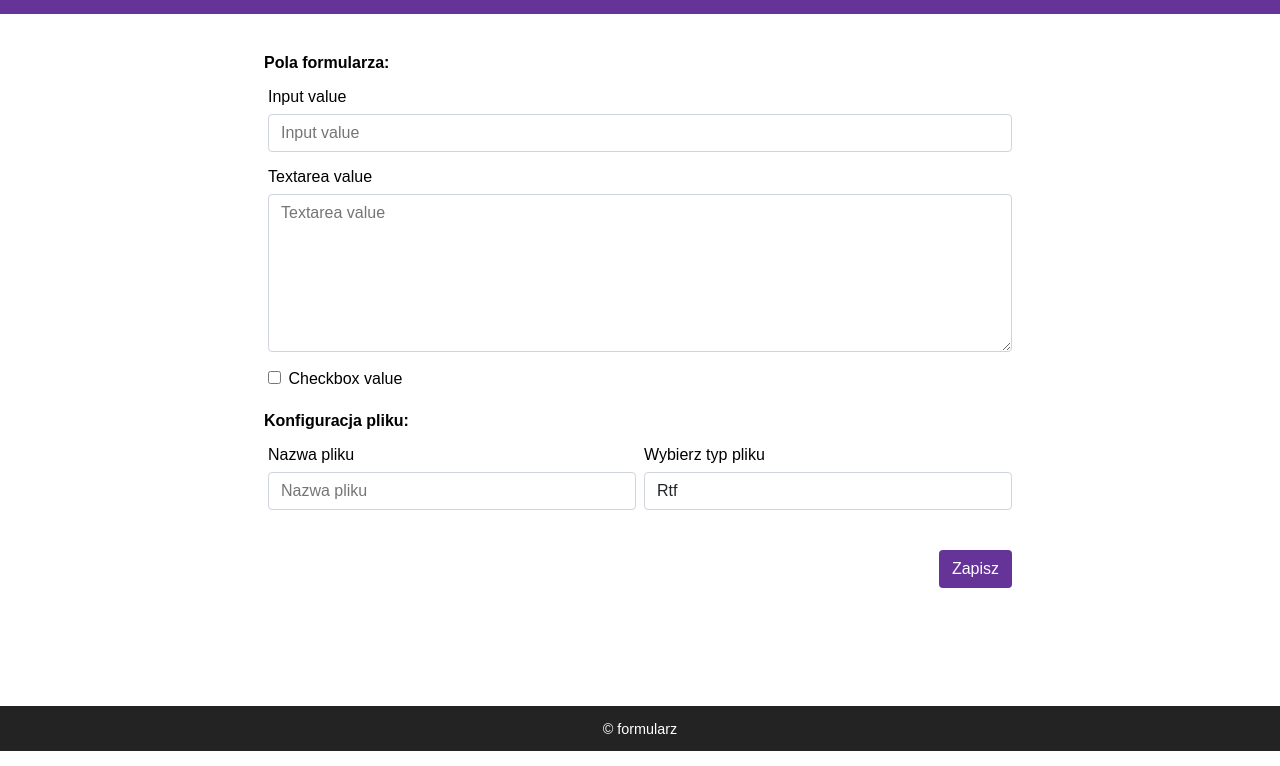
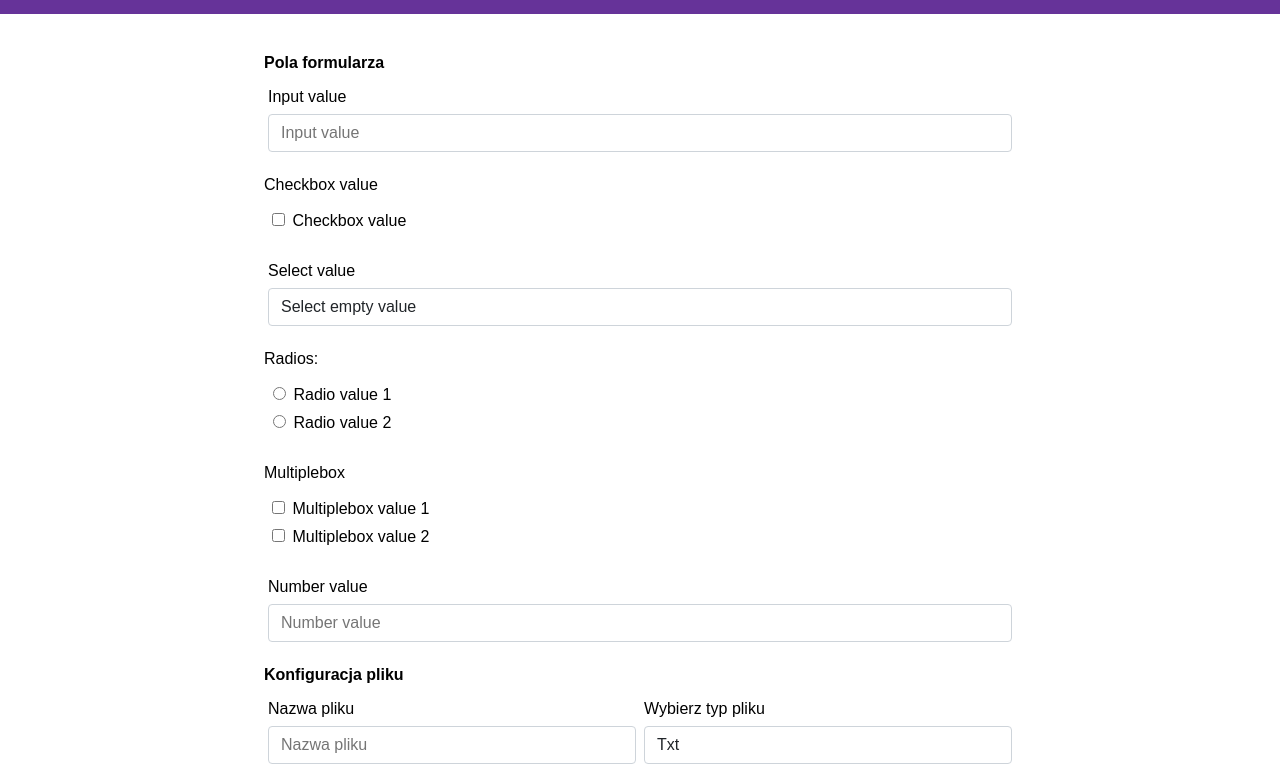
Before and after one commit to michal-1994/javascript-write-form-to-file, a plain HTML site: page index.html in a window 1280 px wide. Shown: the part 49-815 px from the top of the page. Drawn offline with Linux system fonts and the light colour scheme.

Commit message:
add fields and small fixes

```diff
--- a/index.html
+++ b/index.html
@@ -26,7 +26,7 @@
       .container {
         width: 100%;
         max-width: 768px;
-        padding: 0 .5rem;
+        padding: 0 0.5rem;
         margin: auto;
       }
       .row {
@@ -64,8 +64,8 @@
         font-weight: 600;
       }
       .form-group {
-        margin-bottom: 1rem;
-        padding: 0 .25rem;
+        margin-bottom: 1.5rem;
+        padding: 0 0.25rem;
       }
       .form-control {
         display: block;
@@ -94,11 +94,6 @@
         transition: border-color 0.15s ease-in-out, box-shadow 0.15s ease-in-out;
         appearance: none;
       }
-      .form-check {
-        display: block;
-        margin-bottom: 0.125rem;
-        min-height: 1.5rem;
-      }
       .form-actions {
         display: flex;
         justify-content: flex-end;
@@ -112,14 +107,8 @@
         display: inline-block;
         margin-bottom: 0.5rem;
       }
-      textarea {
-        overflow: auto;
-        resize: vertical;
-      }
       input,
-      textarea,
-      input::placeholder,
-      textarea::placeholder {
+      input::placeholder {
         font-family: Arial, Helvetica, sans-serif;
       }
       button {
@@ -150,71 +139,127 @@
         <div class="container">
           <!-- Form Start -->
           <form onsubmit="saveFile(event)">
-
             <!-- File configuration -->
-            <p class="form-info">Pola formularza:</p>
+            <p class="form-info">Pola formularza</p>
 
             <!-- Input -->
             <div class="form-group">
-              <label for="input-id">Input value</label>
+              <label for="input-id"> Input value </label>
               <input
+                id="input-id"
+                class="form-control"
                 type="text"
-                class="form-control"
-                id="input-id"
                 placeholder="Input value"
               />
             </div>
 
-            <!-- Textarea -->
+            <!-- Checkbox -->
+            <p>Checkbox value</p>
             <div class="form-group">
-              <label for="textarea-id">Textarea value</label>
-              <textarea
-                class="form-control"
-                id="textarea-id"
-                rows="6"
-                placeholder="Textarea value"
-              ></textarea>
+              <input
+                id="checkbox-id"
+                type="checkbox"
+                name="checkbox-id"
+                value="Checkbox value"
+              />
+              <label for="checkbox-id"> Checkbox value </label>
             </div>
 
-            <!-- Textarea -->
-            <div class="form-check">
+            <!-- Select -->
+            <div class="form-group">
+              <label for="select-id"> Select value </label>
+              <select id="select-id" class="form-select" name="select-name">
+                <option value="">Select empty value</option>
+                <option value="Select value 1">Select value 1</option>
+                <option value="Select value 2">Select value 2</option>
+              </select>
+            </div>
+
+            <!-- Radios -->
+            <p>Radios:</p>
+            <div class="form-group">
+              <div>
+                <input
+                  id="radio-id-1"
+                  type="radio"
+                  name="radio-name"
+                  value="Radio value 1"
+                />
+                <label for="radio-id-1"> Radio value 1 </label>
+              </div>
+              <div>
+                <input
+                  id="radio-id-2"
+                  type="radio"
+                  name="radio-name"
+                  value="Radio value 2"
+                />
+                <label for="radio-id-2"> Radio value 2 </label>
+              </div>
+            </div>
+
+            <!-- Multiple checkbox -->
+            <p>Multiplebox</p>
+            <div class="form-group">
+              <div>
+                <input
+                  id="multiplebox-id-1"
+                  type="checkbox"
+                  name="multiplebox-name"
+                  value="Multiplebox value 1"
+                />
+                <label for="multiplebox-id-1"> Multiplebox value 1 </label>
+              </div>
+              <div>
+                <input
+                  id="multiplebox-id-2"
+                  type="checkbox"
+                  name="multiplebox-name"
+                  value="Multiplebox value 2"
+                />
+                <label for="multiplebox-id-2"> Multiplebox value 2 </label>
+              </div>
+            </div>
+
+            <!-- Input number -->
+            <div class="form-group">
+              <label for="number-id"> Number value </label>
               <input
-                class="form-check-input"
-                type="checkbox"
-                value=""
-                id="checkbox-id"
+                id="number-id"
+                class="form-control"
+                type="number"
+                placeholder="Number value"
               />
-              <label class="form-check-label" for="checkbox-id">
-                Checkbox value
-              </label>
             </div>
 
             <!-- File configuration -->
-            <p class="form-info">Konfiguracja pliku:</p>
+            <p class="form-info">Konfiguracja pliku</p>
 
             <div class="row">
               <!-- Filename required -->
               <div class="form-group">
-                <label for="filename">Nazwa pliku</label>
+                <label for="filename"> Nazwa pliku </label>
                 <input
+                  id="filename"
+                  class="form-control"
                   type="text"
-                  class="form-control"
-                  id="filename"
                   placeholder="Nazwa pliku"
                   required
                 />
               </div>
-
               <!-- Filetype required -->
               <div class="form-group">
-                <label for="filetype">Wybierz typ pliku</label>
-                <select class="form-select" id="filetype">
+                <label for="filetype"> Wybierz typ pliku </label>
+                <select
+                  id="filetype"
+                  class="form-select"
+                  name="Wybierz typ pliku"
+                >
+                  <option value="txt">Txt</option>
                   <option value="rtf">Rtf</option>
-                  <option value="txt">Txt</option>
                 </select>
               </div>
-          </div>
-
+            </div>
             <div class="form-actions">
               <button type="submit">Zapisz</button>
             </div>
@@ -228,26 +273,32 @@
     </div>
 
     <script>
+      const convertFormToData = (elements) => {
+        let data = "";
+        [...elements].forEach((item) => {
+          if (
+            (item.type === "text" ||
+              item.type === "number" ||
+              item.type === "select-one") &&
+            item.id !== "filename" &&
+            item.id !== "filetype"
+          ) {
+            data += item.labels[0].innerText + ": " + item.value + "\n";
+          }
+          if (item.type === "checkbox" || item.type === "radio") {
+            data += item.value + ": " + item.checked + "\n";
+          }
+        });
+        return data;
+      };
+
       const saveFile = (event) => {
         event.preventDefault();
         // Filename, filetype
         const filename = document.getElementById("filename");
         const filetype = document.getElementById("filetype");
-        // Form fields
-        const input = document.getElementById("input-id");
-        const textarea = document.getElementById("textarea-id");
-        const checkbox = document.getElementById("checkbox-id");
         // Form data
-        let data =
-          "Input value: " +
-          input.value +
-          "\n" +
-          "Textarea value: " +
-          textarea.value +
-          "\n" +
-          "Checkbox value: " +
-          checkbox.checked;
-
+        let data = convertFormToData(event.target.elements);
         // Configuration
         const blob = new Blob([data], { type: "text/plain" });
         let link = document.createElement("a");
```
